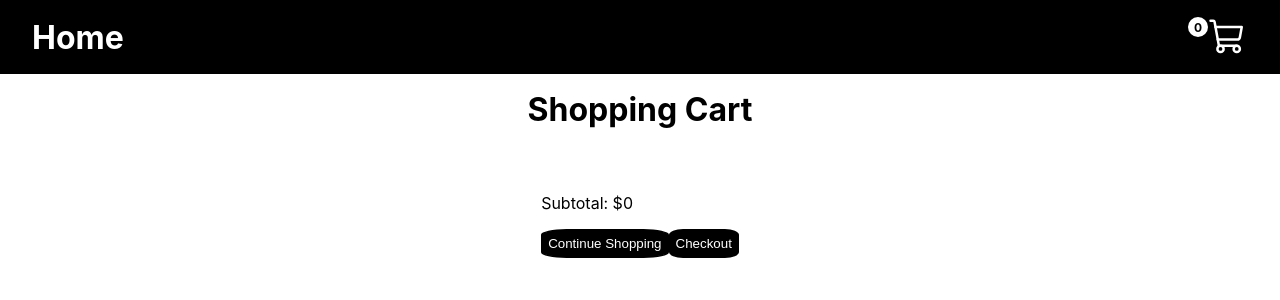
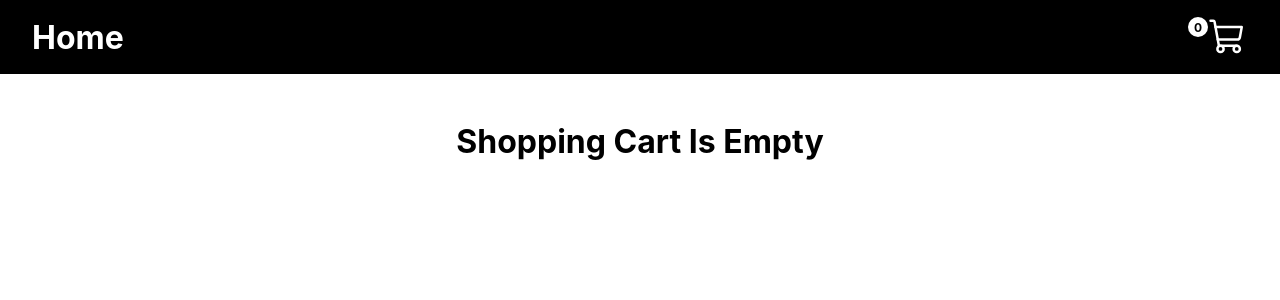
Before and after one commit to arta444/MousepadApp, a React (Create React App) app in the folder my-app/: page /cart in a window 1280 px wide. Shown: the top 300 px of the page. Built offline with nearby package versions, Linux system fonts and the light colour scheme.

Commit message:
Minor changes

```diff
--- a/my-app/src/Components/Context/ShopContext.jsx
+++ b/my-app/src/Components/Context/ShopContext.jsx
@@ -16,6 +16,7 @@
 export function useShopContext() {
   return useContext(ShopContext);
 }
+
 
 export const ShopContextProvider = (props) => {
   //creates cartItems state, initializes it with all zeros
--- a/my-app/src/Pages/Cart.jsx
+++ b/my-app/src/Pages/Cart.jsx
@@ -3,28 +3,34 @@
 import { Product } from "../Components/Product";
 import { useShopContext } from "../Components/Context/ShopContext";
 import CartItem from "../Components/CartItem";
-import "./Cart.css"
+import "./Cart.css";
+import { useNavigate } from "react-router";
 
 export default function Cart() {
-  const {cartItems, getCartSubtotal} = useShopContext();
+  const { cartItems, getCartSubtotal } = useShopContext();
   const subtotal = getCartSubtotal();
+  const navigate = useNavigate();
 
   return (
     <div className="cart">
-      <h1>Shopping Cart</h1>
+      {subtotal>0 &&<h1>Shopping Cart</h1>}
       <div className="cartItems">
         {productsList.map((product, index) => {
-          if (cartItems[index+1] > 0) {
-            return <CartItem key={index} data={product}/>
+          if (cartItems[index + 1] > 0) {
+            return <CartItem key={index} data={product} />;
           }
           return null;
         })}
       </div>
-      <div className="checkout">
-        <p>Subtotal: ${subtotal}</p>
-        <button>Continue Shopping</button>
-        <button>Checkout</button>
-      </div>
+      {subtotal > 0 ? (
+        <div className="checkout">
+          <p>Subtotal: ${subtotal}</p>
+          <button onClick={() => navigate("/")}>Continue Shopping</button>
+          <button>Checkout</button>
+        </div>
+      ) : (
+        <h1>Shopping Cart Is Empty</h1>
+      )}
     </div>
   );
 }
```
